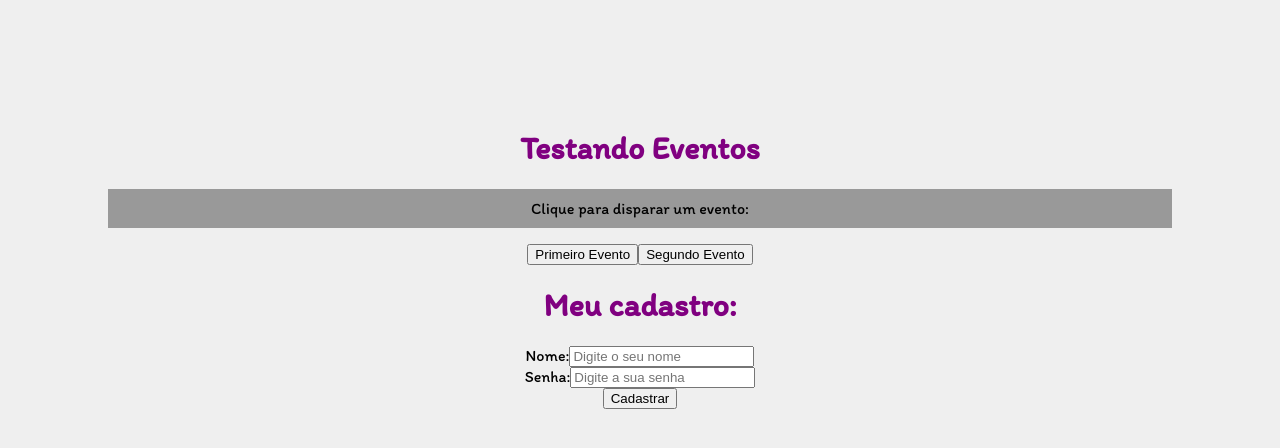
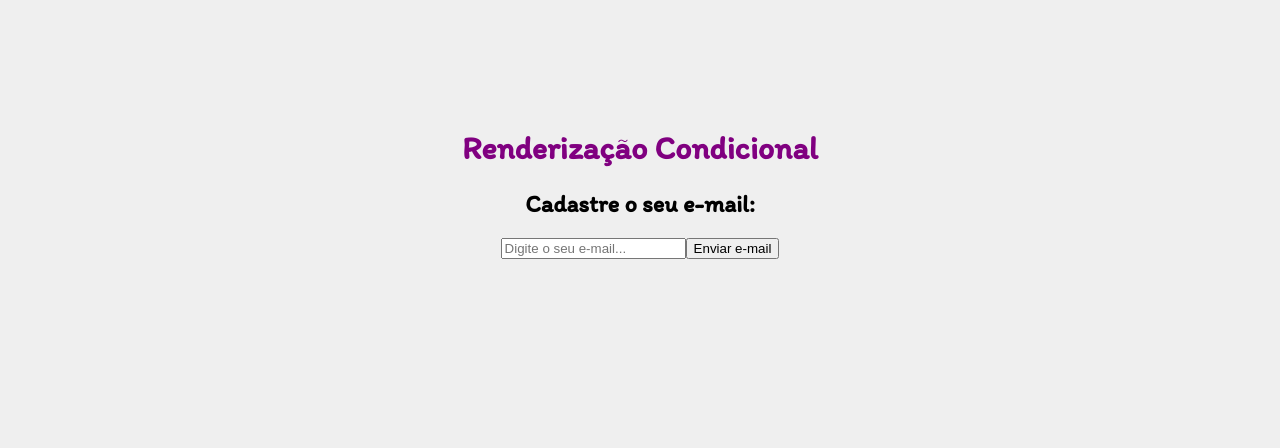
Before and after one commit to marosleo/my-app, a React (Create React App) app: page / in a window 1280 px wide. Shown: the top 448 px of the page. Built offline with nearby package versions, Linux system fonts and the light colour scheme.

Commit message:
renderização condicional

```diff
--- a/src/App.js
+++ b/src/App.js
@@ -1,21 +1,11 @@
 import "./App.css";
-import Evento from "./components/Evento";
-import Form from "./components/Form";
+import Condicional from "./components/Condicional";
 
 function App() {
-  const nome = "Plinio";
-
-  function sum(a, b) {
-    return a + b;
-  }
-
-  const url = "https://via.palceholder.com/150";
-
   return (
     <div className="App">
-     <h1>Testando Eventos</h1>
-     <Evento/>
-     <Form />
+     <h1>Renderização Condicional</h1>
+     <Condicional  />
     </div>
   );
 }
--- /dev/null
+++ b/src/components/Condicional.js
@@ -0,0 +1,35 @@
+import {useState} from 'react'
+
+function Condicional() {
+
+  const [email, setEmail] = useState()
+  const [userEmail, setUserEmail] = useState()
+
+  function enviarEmail(e) {
+    e.preventDefault()
+    setUserEmail(email)
+  }
+
+  function limparEmail(e) {
+    setUserEmail('')
+  }
+
+  return(
+    <div>
+      <h2>Cadastre o seu e-mail:</h2>
+      <form>
+        <input type="email" placeholder="Digite o seu e-mail..." onChange={(e) => setEmail(e.target.value)}/>
+      <button type="submit" onClick={enviarEmail}>Enviar e-mail</button>
+      {userEmail && (
+        <div>
+          <p>O e-mail do usuário é: {userEmail}</p>
+          <button onClick={limparEmail}>Limpar e-mail</button>
+        </div>
+      )}
+      </form>
+    </div>
+  )
+
+}
+
+export default Condicional
```
